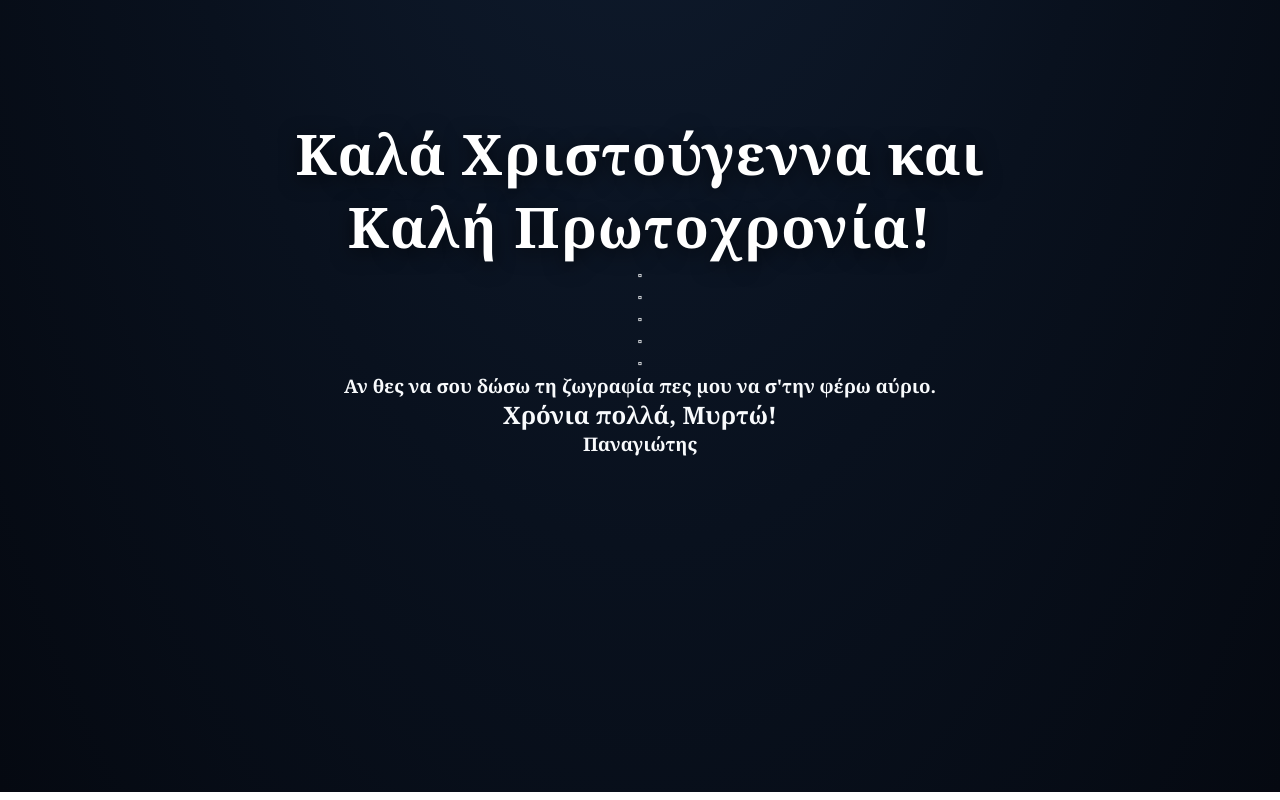
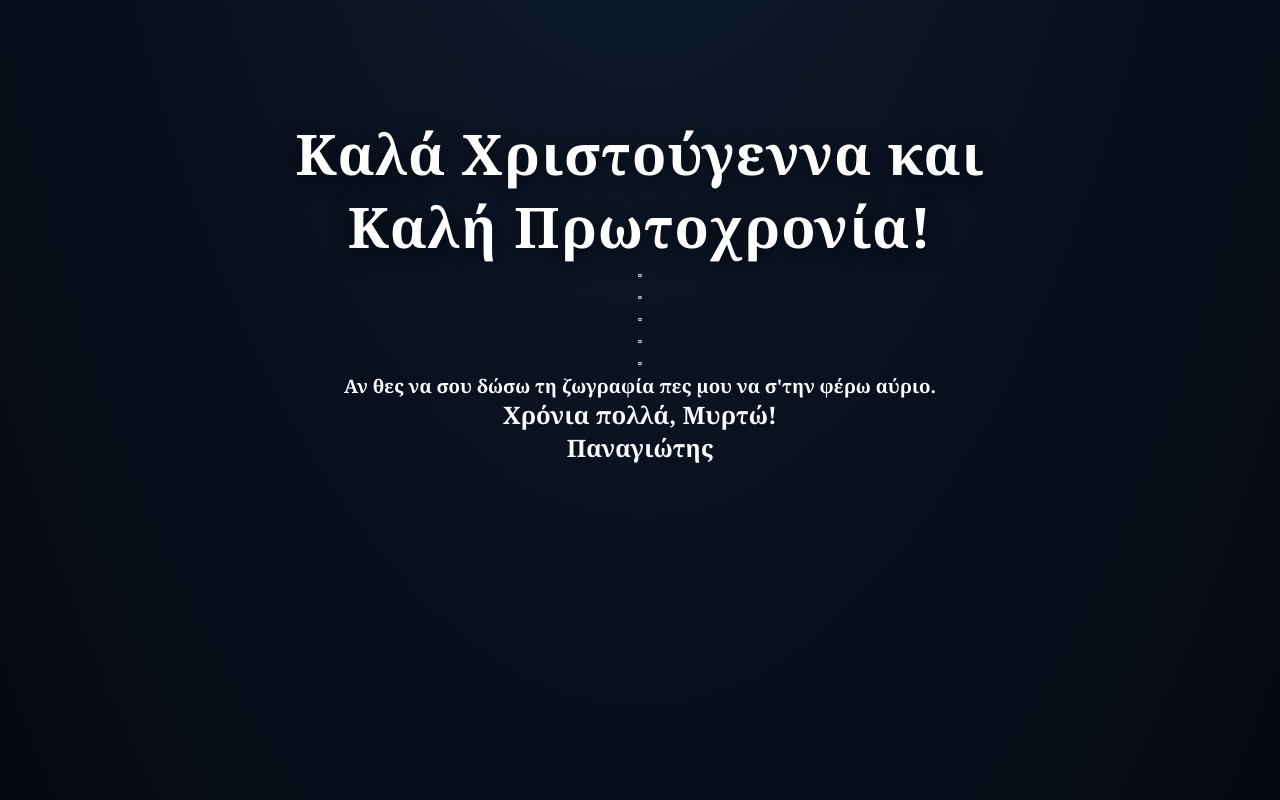
Before and after one commit to Panagiotis-Katziotis/secret_santa_myrto, a plain HTML site: page index.html in a window 1280 px wide. Shown: the part 836-1636 px from the top of the page. Drawn offline with Linux system fonts and the light colour scheme.

Commit message:
Change header from h3 to h2 for Παναγιώτης

```diff
--- a/index.html
+++ b/index.html
@@ -125,7 +125,7 @@
       <p>⬞</p>
       <p><h3>Αν θες να σου δώσω τη ζωγραφία πες μου να σ'την φέρω αύριο.</h3></p>
       <p><h2>Χρόνια πολλά, Μυρτώ!</h2></p>
-      <p><h3>Παναγιώτης</h3></p>
+      <p><h2>Παναγιώτης</h2></p>
     </section>
   </main>
 
```
